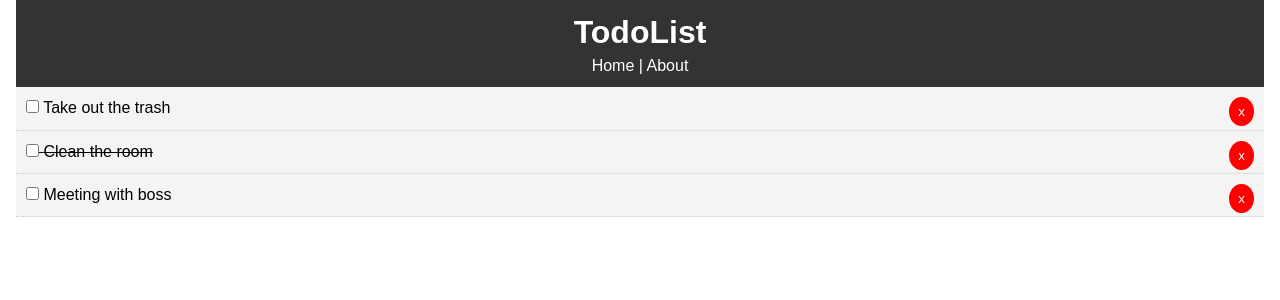
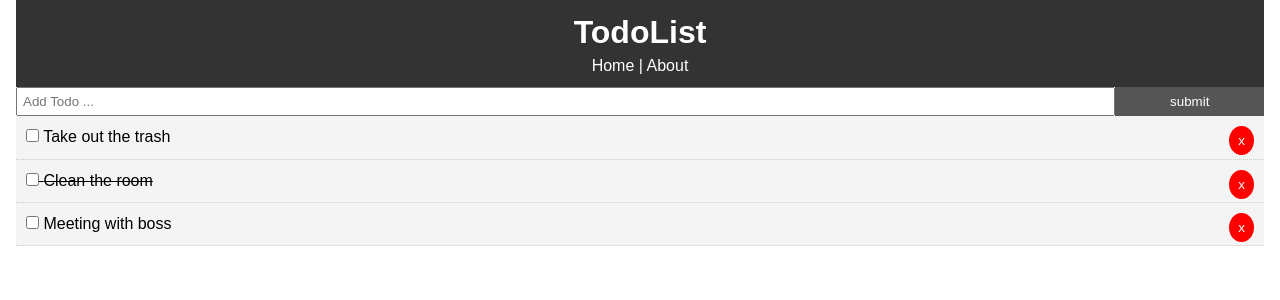
Before and after one commit to jamesob131/reactCC, a React (Create React App) app: page / in a window 1280 px wide. Shown: the top 300 px of the page. Built offline with nearby package versions, Linux system fonts and the light colour scheme.

Commit message:
added axios

```diff
--- a/package.json
+++ b/package.json
@@ -6,13 +6,14 @@
     "@testing-library/jest-dom": "^4.2.4",
     "@testing-library/react": "^9.3.2",
     "@testing-library/user-event": "^7.1.2",
+    "axios": "^0.19.2",
     "dependencies": "0.0.1",
     "prop-types": "^15.7.2",
     "react": "^16.12.0",
     "react-dom": "^16.12.0",
-    "uuid": "^3.4.0",
     "react-router-dom": "^5.1.2",
-    "react-scripts": "^3.3.0"
+    "react-scripts": "^3.3.0",
+    "uuid": "^3.4.0"
   },
   "scripts": {
     "start": "react-scripts start",
--- a/src/App.js
+++ b/src/App.js
@@ -66,6 +66,7 @@ class App extends Component {
             <Header />
             <Route exact path="/" render={props => (
               <React.Fragment>
+                <AddTodo addTodo={this.addTodo} />
                 <Todos  todos={this.state.todos}
                 markComplete={this.markComplete}
                 delTodo={this.delTodo}
```
Also changed, not shown: 1 other file (tests, documents, lock files or other folders).
